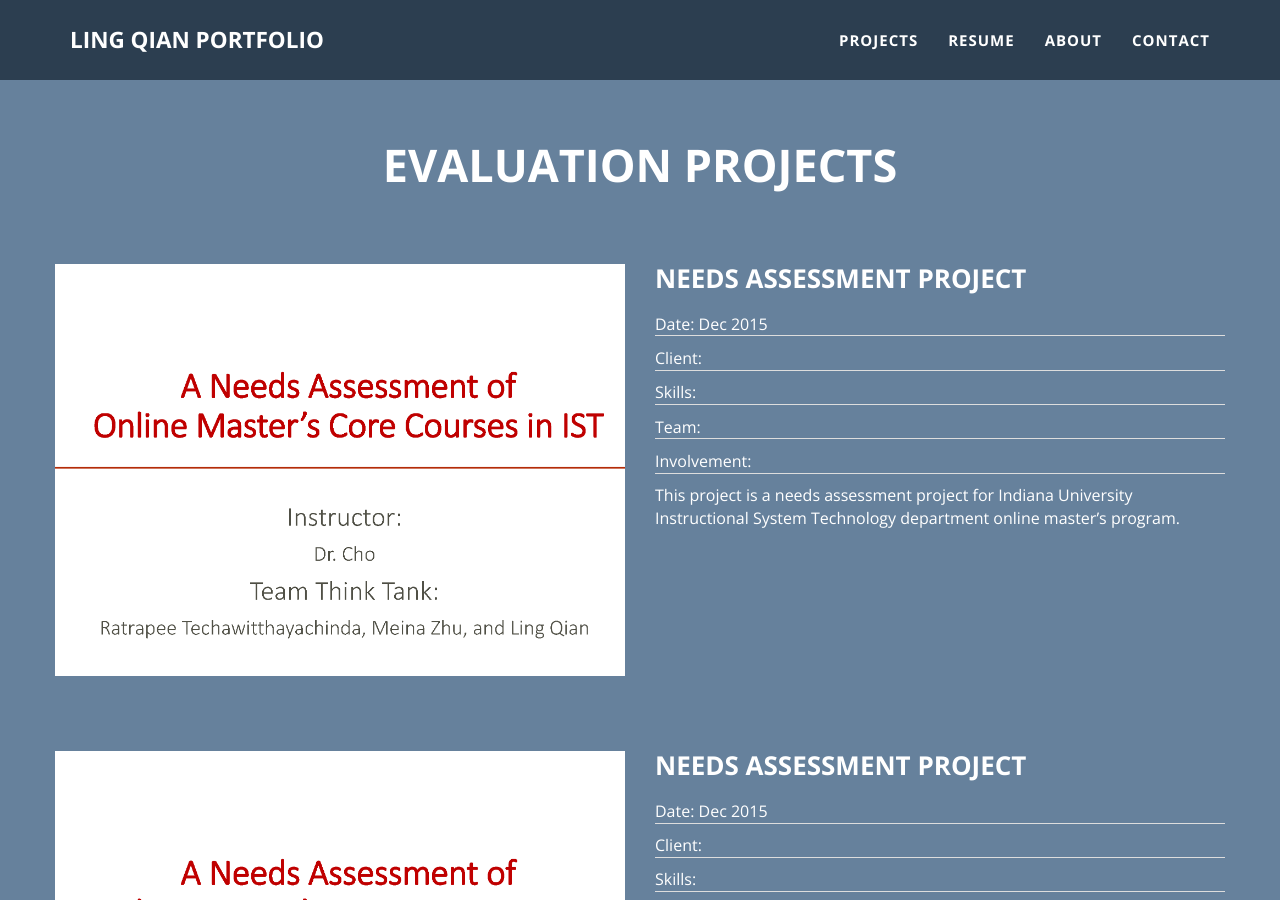
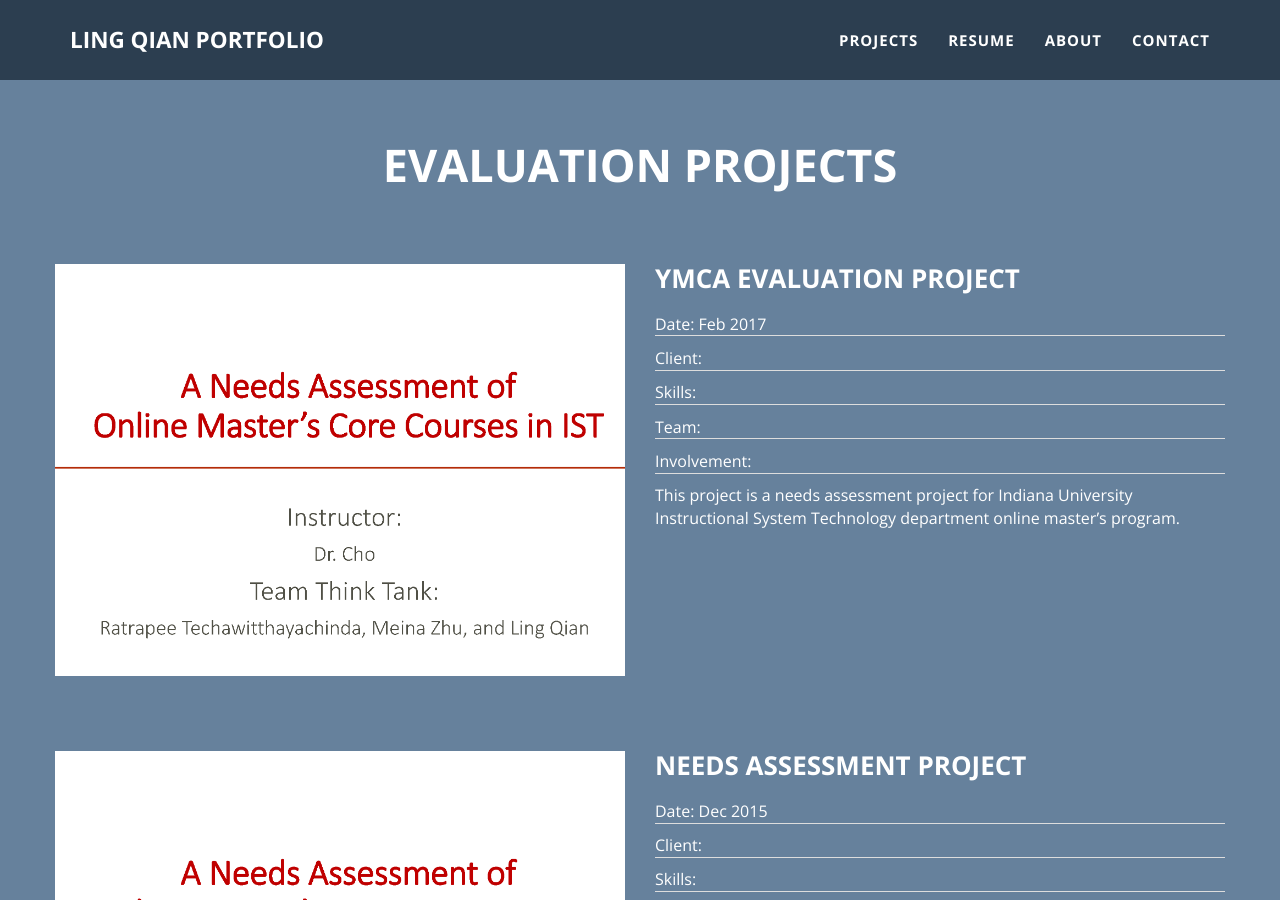
Before and after one commit to lingqiann/lingqiann.github.io, a Jekyll site: the page built from projects.html, in a window 1280 px wide and 900 px high, scrolled down 769 px. Built offline with Jekyll 4.4.1, drawn with Linux system fonts in a browser that asks for light colours.

Commit message:
Update 2017-2-1-YMCA-Evaluation.markdown

```diff
--- a/_posts/2017-2-1-YMCA-Evaluation.markdown
+++ b/_posts/2017-2-1-YMCA-Evaluation.markdown
@@ -1,8 +1,8 @@
 ---
 layout: default
 type: Evaluation Projects
-name: needs assessment project
-date: 2015-12-16
+name: YMCA Evaluation Project
+date: 2017-2-1
 tools: "SWOT"
 client: IST Department
 img: online_master_needs_assessment_slides.png
```
